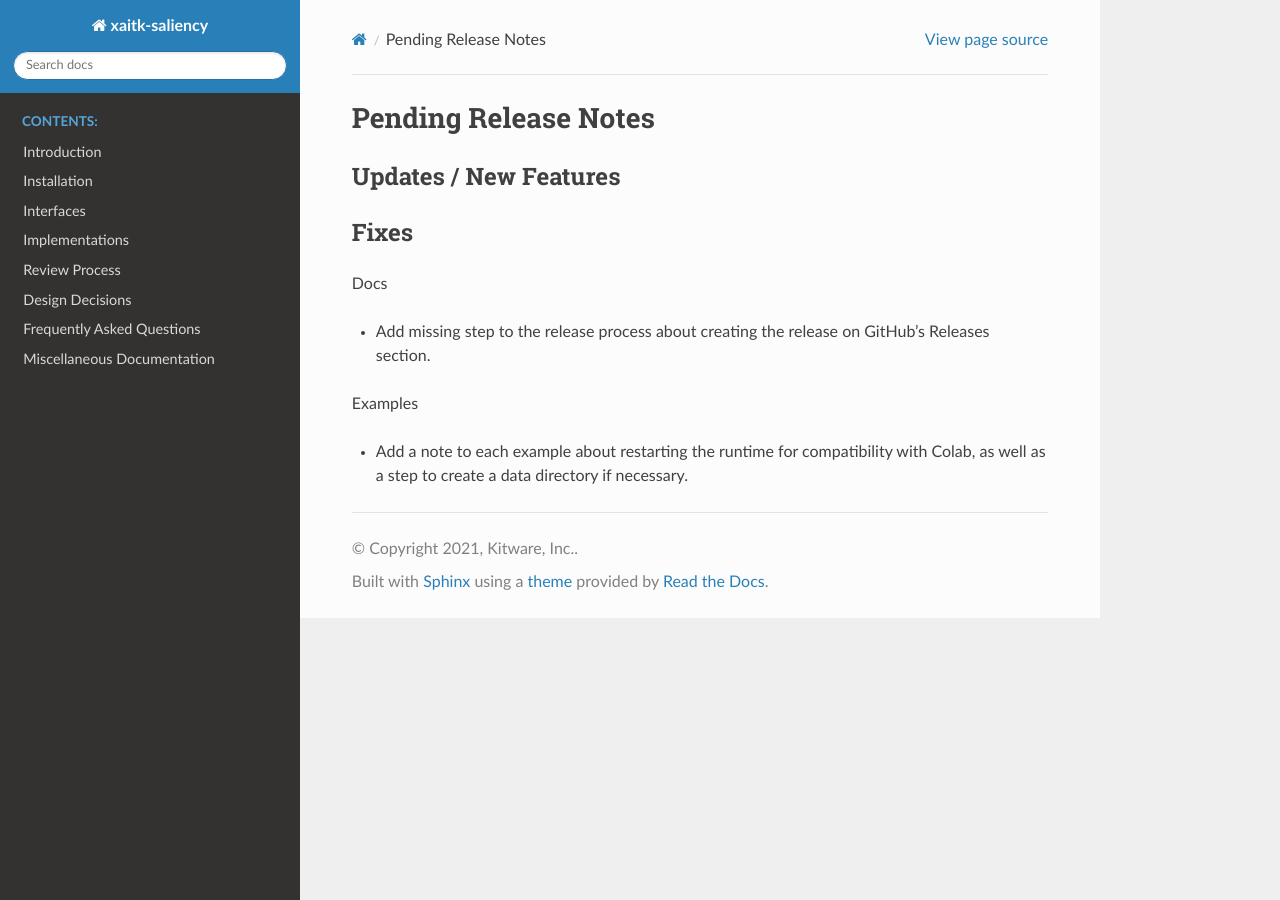
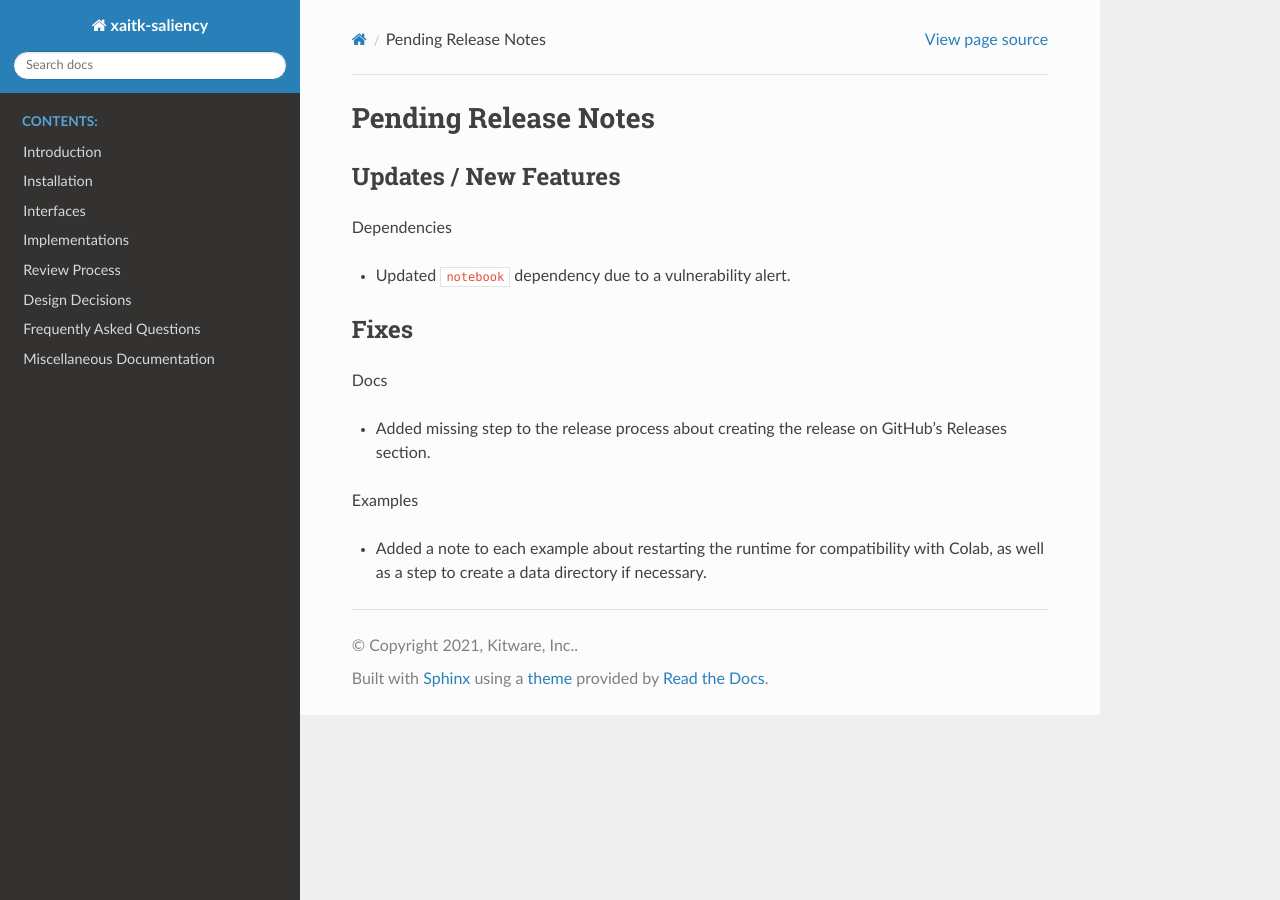
Before and after one commit to XAITK/xaitk-saliency, a Sphinx documentation site: the page built from docs/release_notes/pending_release.rst, in a window 1280 px wide. Built offline with Sphinx 7.4.7 and the Read the Docs theme 2.0.0, drawn with Linux system fonts in a browser that asks for light colours; pages that are not in the unit, such as notebooks, are missing from menus.

Commit message:
Add change note

```diff
--- a/docs/release_notes/pending_release.rst
+++ b/docs/release_notes/pending_release.rst
@@ -4,15 +4,19 @@ Pending Release Notes
 Updates / New Features
 ----------------------
 
+Dependencies
+
+* Updated ``notebook`` dependency due to a vulnerability alert.
+
 Fixes
 -----
 
 Docs
 
-* Add missing step to the release process about creating the release on
+* Added missing step to the release process about creating the release on
   GitHub's Releases section.
 
 Examples
 
-* Add a note to each example about restarting the runtime for compatibility
+* Added a note to each example about restarting the runtime for compatibility
   with Colab, as well as a step to create a data directory if necessary.
```
